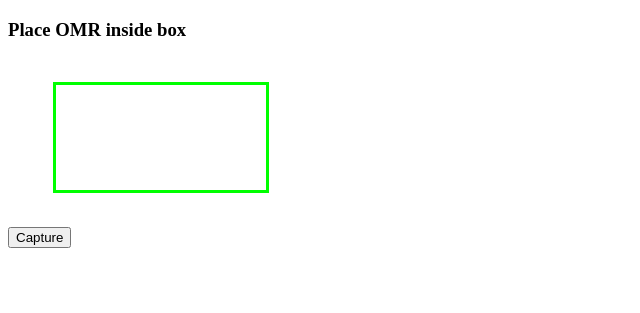
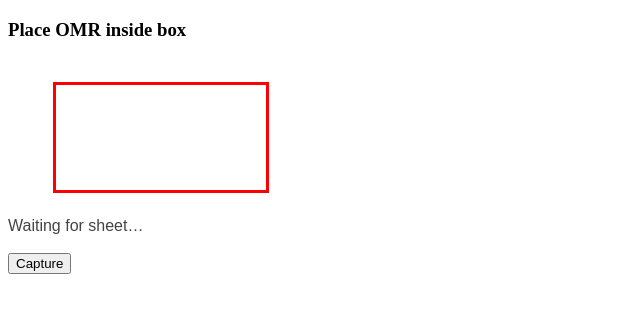
Before and after one commit to AaradhySrivastav1/OBJECT-DETECTION, a Flask app: page / in a window 1280 px wide. Shown: the top 313 px of the page, without its empty margins (0-640 px from the left). Run offline with Flask 3, Linux system fonts and the light colour scheme.

Commit message:
Update index.html

```diff
--- a/templates/index.html
+++ b/templates/index.html
@@ -5,17 +5,20 @@
 <meta name="viewport" content="width=device-width, initial-scale=1.0">
 
 <style>
-#wrap{position:relative;width:300px}
- #video{width:300px;display:block}
-#box{
- position:absolute;
- border:3px solid lime;
- top:15%;
- left:15%;
- width:70%;
- height:70%;
- pointer-events:none;
+#wrap { position: relative; width: 300px; }
+#video { width: 300px; display: block; }
+#box {
+  position: absolute;
+  border: 3px solid red;
+  top: 15%;
+  left: 15%;
+  width: 70%;
+  height: 70%;
+  pointer-events: none;
+  transition: border-color 150ms ease;
 }
+ #box.detected { border-color: lime; }
+#status { font-family: sans-serif; margin-top: 8px; color: #444; }
 </style>
 
 </head>
@@ -28,6 +31,7 @@
  <video id="video" autoplay playsinline></video>
   <div id="box"></div>
 </div>
+ <div id="status">Waiting for sheet…</div>
 
 <br>
 <button onclick="capture()">Capture</button>
@@ -42,10 +46,11 @@
  const video = document.getElementById("video");
 const wrap = document.getElementById("wrap");
 const box = document.getElementById("box");
+ const statusText = document.getElementById("status");
 
 const OMR_RATIO = 26.5 / 21.5;
 const BOX_WIDTH_RATIO = 0.7;
-
+let isDetected = false;
 
 navigator.mediaDevices.getUserMedia({
   video: { facingMode: { exact: "environment" } }
@@ -54,6 +59,7 @@ navigator.mediaDevices.getUserMedia({
     navigator.mediaDevices.getUserMedia({ video: true })
       .then(s => video.srcObject = s);
   });
+
 video.addEventListener("loadedmetadata", () => {
   const displayWidth = video.clientWidth;
   const displayHeight = video.clientHeight;
@@ -67,23 +73,74 @@ navigator.mediaDevices.getUserMedia({
   box.style.height = `${boxHeight}px`;
   box.style.left = `${(displayWidth - boxWidth) / 2}px`;
   box.style.top = `${(displayHeight - boxHeight) / 2}px`;
+   setInterval(updateDetectionState, 250);
 });
+function updateDetectionState() {
+  if (!video.videoWidth || !video.videoHeight) return;
 
+  const c = document.getElementById("canvas");
+  const ctx = c.getContext("2d", { willReadFrequently: true });
 
-function capture(){
+  c.width = 320;
+  c.height = Math.round((video.videoHeight / video.videoWidth) * c.width);
+  ctx.drawImage(video, 0, 0, c.width, c.height);
+
+  const x = Math.floor(c.width * ((parseFloat(box.style.left) || 0) / video.clientWidth));
+  const y = Math.floor(c.height * ((parseFloat(box.style.top) || 0) / video.clientHeight));
+  const w = Math.floor(c.width * ((parseFloat(box.style.width) || 0) / video.clientWidth));
+  const h = Math.floor(c.height * ((parseFloat(box.style.height) || 0) / video.clientHeight));
+
+  if (w <= 2 || h <= 2) return;
+
+  const data = ctx.getImageData(x, y, w, h).data;
+
+  let edgePixels = 0;
+  let tested = 0;
+
+  const stride = 2;
+  for (let j = stride; j < h - stride; j += stride) {
+    for (let i = stride; i < w - stride; i += stride) {
+      const idx = (j * w + i) * 4;
+      const idxR = (j * w + (i + stride)) * 4;
+      const idxD = ((j + stride) * w + i) * 4;
+
+      const p = (data[idx] + data[idx + 1] + data[idx + 2]) / 3;
+      const pr = (data[idxR] + data[idxR + 1] + data[idxR + 2]) / 3;
+      const pd = (data[idxD] + data[idxD + 1] + data[idxD + 2]) / 3;
+
+      const gx = Math.abs(pr - p);
+      const gy = Math.abs(pd - p);
+      const grad = gx + gy;
+
+      if (grad > 35) edgePixels++;
+      tested++;
+    }
+  }
+
+  const edgeDensity = tested ? edgePixels / tested : 0;
+  const detectedNow = edgeDensity > 0.09;
+
+  if (detectedNow !== isDetected) {
+    isDetected = detectedNow;
+    box.classList.toggle("detected", isDetected);
+    statusText.textContent = isDetected ? "OMR detected ✓" : "Waiting for sheet…";
+  }
+}
+
+function capture() {
   const c = document.getElementById("canvas");
 
   const MAX_W = 640;
-  let vw = video.videoWidth;
-  let vh = video.videoHeight;
-  let scale = Math.min(1, MAX_W / vw);
+    const vw = video.videoWidth;
+  const vh = video.videoHeight;
+  const scale = Math.min(1, MAX_W / vw);
 
   c.width = vw * scale;
   c.height = vh * scale;
 
   c.getContext("2d").drawImage(video, 0, 0, c.width, c.height);
 
-  const data = c.toDataURL("image/jpeg", 0.6);
+  const data = c.toDataURL("image/jpeg", 0.7);
 
   fetch("/process", {
     method: "POST",
@@ -91,12 +148,11 @@ function capture(){
     body: JSON.stringify({ img: data })
   })
     .then(r => {
-      if(!r.ok) throw new Error("server error");
+      if (!r.ok) throw new Error("server error");
       return r.blob();
     })
     .then(b => {
-      document.getElementById("result").src =
-        URL.createObjectURL(b);
+      document.getElementById("result").src = URL.createObjectURL(b);
     })
     .catch(e => {
       alert("Capture failed. Try again.");
```
Lines whose indentation alone changed are shown as unchanged.
